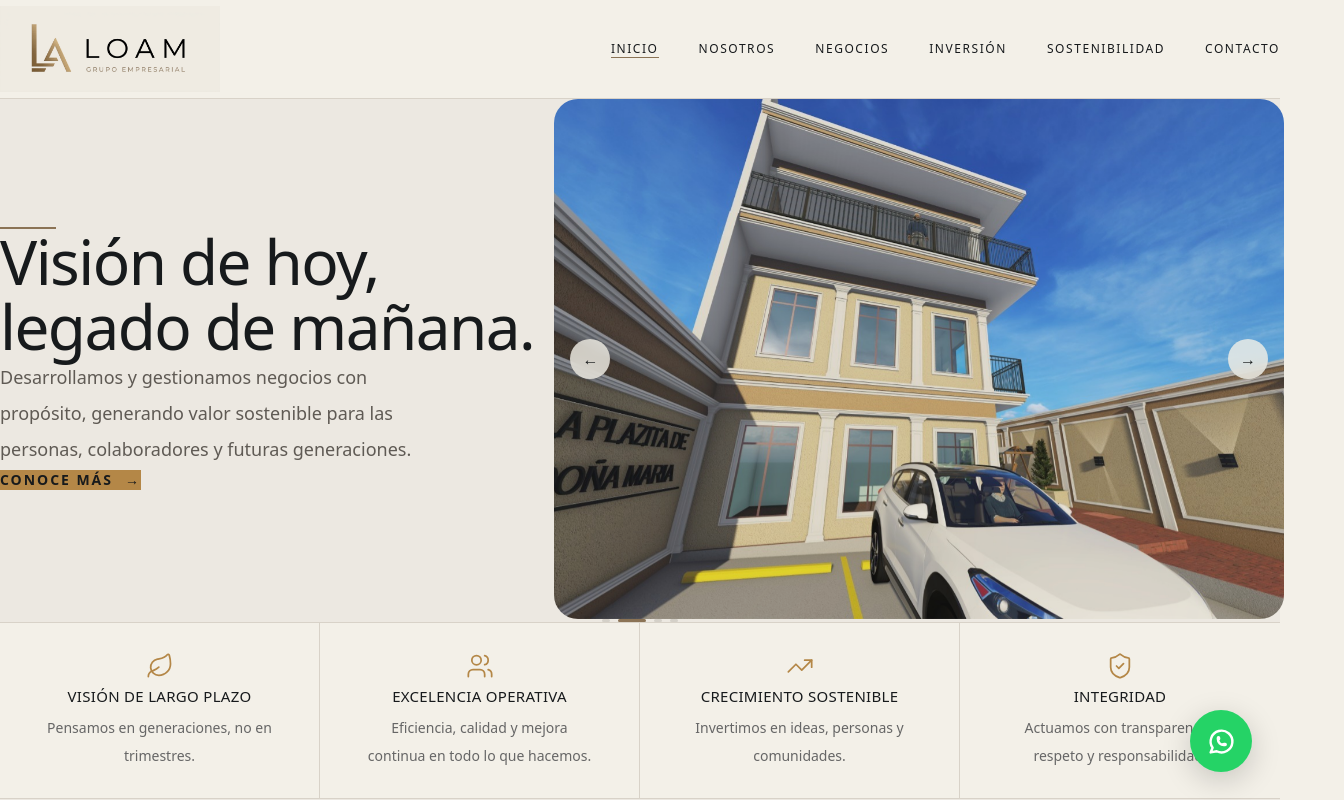
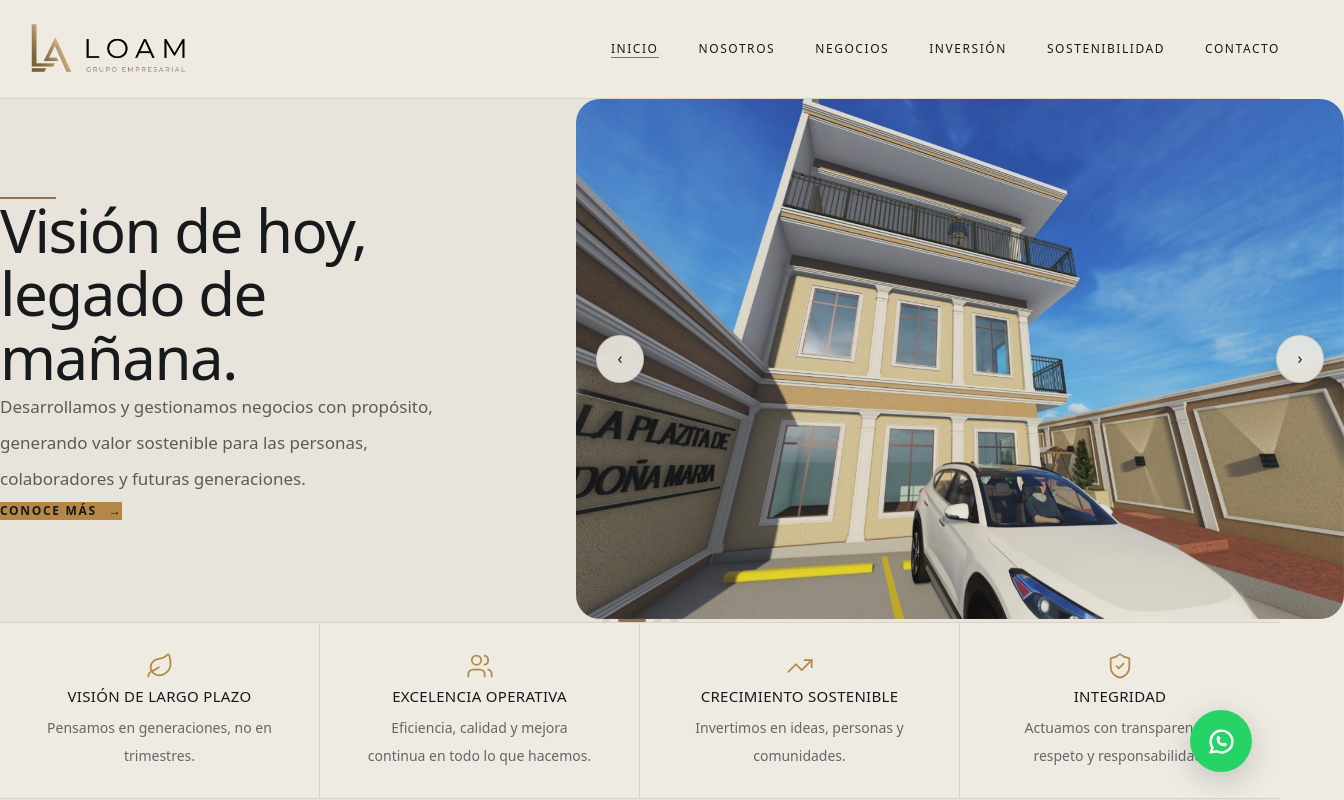
Before and after one commit to Grupo-Loam/grupo-loam, a Next.js app: page / in a window 1280 px wide. Shown: the top 800 px of the page, 1344 px wide, since content can reach past the window. Built offline with nearby package versions, Linux system fonts and the light colour scheme.

Commit message:
Corrigiendo colores del navbar y logo

```diff
--- a/src/app/globals.css
+++ b/src/app/globals.css
@@ -2,8 +2,8 @@
 
 :root {
   /* Fondos principales */
-  --bg-primary: #F3F0E8;
-  --bg-secondary: #ECE8E1;
+  --bg-primary: #EEEBE3;
+  --bg-secondary: #E8E4DC;
 
   /* Identidad LOAM */
   --color-marfil: #F3F0E8;
--- a/src/components/home/Hero.tsx
+++ b/src/components/home/Hero.tsx
@@ -26,21 +26,33 @@
     return () => clearInterval(interval);
   }, [paused]);
 
+  const previousSlide = () => {
+    setCurrentSlide((current) =>
+      current === 0 ? slides.length - 1 : current - 1
+    );
+  };
+
+  const nextSlide = () => {
+    setCurrentSlide((current) =>
+      current === slides.length - 1 ? 0 : current + 1
+    );
+  };
+
   return (
     <section className="w-full bg-[var(--bg-secondary)]">
-      <div className="w-full px-6 py-10 sm:px-8 md:py-14 lg:px-10 lg:py-16 2xl:px-12">
-        <div className="grid items-center gap-10 lg:grid-cols-[43%_57%] lg:gap-8">
+      <div className="mx-auto w-full max-w-[1700px] px-6 py-12 sm:px-8 md:py-16 lg:px-16 lg:py-20 xl:px-20 2xl:px-24">
+        <div className="grid items-center gap-12 lg:grid-cols-[40%_60%] lg:gap-16">
           {/* TEXTO */}
-          <div className="w-full max-w-[560px]">
+          <div className="w-full lg:pr-4 xl:pr-8">
             <div className="mb-5 h-[2px] w-12 bg-[var(--color-bronce)] lg:mb-6 lg:w-14" />
 
-            <h1 className="font-[var(--font-cinzel)] text-[37px] leading-[1.12] tracking-[-0.025em] text-[var(--color-carbon)] sm:text-[46px] lg:text-[58px] lg:leading-[1.05] xl:text-[62px]">
+            <h1 className="max-w-[600px] font-[var(--font-cinzel)] text-[37px] leading-[1.12] tracking-[-0.025em] text-[var(--color-carbon)] sm:text-[46px] lg:text-[54px] lg:leading-[1.06] xl:text-[60px]">
               Visión de hoy,
               <br />
               legado de mañana.
             </h1>
 
-            <p className="mt-6 max-w-[450px] text-[15px] leading-7 text-[var(--color-text-secondary)] sm:text-[16px] sm:leading-8 lg:mt-8 lg:text-[18px] lg:leading-9">
+            <p className="mt-6 max-w-[470px] text-[15px] leading-7 text-[var(--color-text-secondary)] sm:text-[16px] sm:leading-8 lg:mt-8 lg:text-[17px] lg:leading-9">
               Desarrollamos y gestionamos negocios con propósito, generando
               valor sostenible para las personas, colaboradores y futuras
               generaciones.
@@ -48,7 +60,7 @@
 
             <a
               href="#negocios"
-              className="mt-7 inline-flex items-center gap-3 bg-[var(--color-bronce-claro)] px-6 py-3 text-[11px] font-semibold uppercase tracking-[0.14em] text-white transition hover:bg-[var(--color-bronce)] lg:mt-10 lg:px-8 lg:py-4 lg:text-sm"
+              className="mt-7 inline-flex items-center gap-3 bg-[var(--color-bronce-claro)] px-6 py-3 text-[11px] font-semibold uppercase tracking-[0.14em] text-white transition duration-300 hover:bg-[var(--color-bronce)] lg:mt-9 lg:px-7 lg:py-4 lg:text-[12px]"
             >
               Conoce más
               <span>→</span>
@@ -57,7 +69,7 @@
 
           {/* CARRUSEL */}
           <div
-            className="relative h-[300px] w-full overflow-hidden rounded-[18px] transition-transform sm:h-[390px] md:h-[450px] lg:h-[500px] lg:-translate-x-5 lg:rounded-3xl xl:h-[520px] xl:-translate-x-7"
+            className="relative h-[300px] w-full overflow-hidden rounded-[18px] sm:h-[390px] md:h-[450px] lg:h-[500px] xl:h-[520px] lg:rounded-[24px]"
             onMouseEnter={() => setPaused(true)}
             onMouseLeave={() => setPaused(false)}
           >
@@ -65,9 +77,7 @@
               <div
                 key={slide}
                 className={`absolute inset-0 transition-opacity duration-1000 ease-in-out ${
-                  index === currentSlide
-                    ? "z-10 opacity-100"
-                    : "z-0 opacity-0"
+                  index === currentSlide ? "z-10 opacity-100" : "z-0 opacity-0"
                 }`}
               >
                 <Image
@@ -75,7 +85,7 @@
                   alt={`LOAM Grupo Empresarial ${index + 1}`}
                   fill
                   priority={index === 0}
-                  sizes="(max-width: 1024px) 100vw, 57vw"
+                  sizes="(max-width: 1024px) 100vw, 60vw"
                   className="object-cover object-center"
                 />
               </div>
@@ -85,34 +95,26 @@
             <button
               type="button"
               aria-label="Imagen anterior"
-              onClick={() =>
-                setCurrentSlide((current) =>
-                  current === 0 ? slides.length - 1 : current - 1
-                )
-              }
-              className="absolute left-4 top-1/2 z-20 hidden h-10 w-10 -translate-y-1/2 items-center justify-center rounded-full bg-[var(--bg-primary)]/80 text-[20px] text-[var(--color-carbon)] backdrop-blur-sm transition hover:bg-[var(--bg-primary)] md:flex"
+              onClick={previousSlide}
+              className="absolute left-5 top-1/2 z-20 hidden h-12 w-12 -translate-y-1/2 items-center justify-center rounded-full border border-black/10 bg-[#EEEBE3]/90 text-[22px] text-[var(--color-carbon)] shadow-[0_5px_20px_rgba(0,0,0,0.12)] backdrop-blur-md transition duration-300 hover:scale-105 hover:bg-[#EEEBE3] md:flex"
             >
-              ←
+              <span className="-translate-y-[1px]">‹</span>
             </button>
 
             {/* FLECHA DERECHA */}
             <button
               type="button"
               aria-label="Siguiente imagen"
-              onClick={() =>
-                setCurrentSlide((current) =>
-                  current === slides.length - 1 ? 0 : current + 1
-                )
-              }
-              className="absolute right-4 top-1/2 z-20 hidden h-10 w-10 -translate-y-1/2 items-center justify-center rounded-full bg-[var(--bg-primary)]/80 text-[20px] text-[var(--color-carbon)] backdrop-blur-sm transition hover:bg-[var(--bg-primary)] md:flex"
+              onClick={nextSlide}
+              className="absolute right-5 top-1/2 z-20 hidden h-12 w-12 -translate-y-1/2 items-center justify-center rounded-full border border-black/10 bg-[#EEEBE3]/90 text-[22px] text-[var(--color-carbon)] shadow-[0_5px_20px_rgba(0,0,0,0.12)] backdrop-blur-md transition duration-300 hover:scale-105 hover:bg-[#EEEBE3] md:flex"
             >
-              →
+              <span className="-translate-y-[1px]">›</span>
             </button>
           </div>
         </div>
 
         {/* INDICADORES */}
-        <div className="mt-5 flex items-center justify-center gap-2 lg:mt-6">
+        <div className="mt-6 flex items-center justify-center gap-2 lg:mt-7">
           {slides.map((_, index) => (
             <button
               key={index}
--- a/src/components/layout/Navbar.tsx
+++ b/src/components/layout/Navbar.tsx
@@ -31,9 +31,9 @@
   };
 
   return (
-    <header className="sticky top-0 z-50 w-full border-b border-[var(--color-border)] bg-[var(--bg-primary)]/95 backdrop-blur-md">
-      {/* CONTENEDOR PRINCIPAL */}
-      <div className="mx-auto flex h-[90px] w-full max-w-[1920px] items-center justify-between px-6 sm:px-8 md:h-[98px] lg:px-12 xl:px-16 2xl:px-24">
+    <header className="sticky top-0 z-50 w-full border-b border-[var(--color-border)] bg-[#EEEBE3]/95 backdrop-blur-md">
+      {/* CONTENEDOR */}
+      <div className="mx-auto flex h-[90px] w-full max-w-[1700px] items-center justify-between px-6 sm:px-8 md:h-[98px] lg:px-16 xl:px-20 2xl:px-24">
         {/* LOGO */}
         <Link
           href="/"
@@ -51,7 +51,7 @@
         </Link>
 
         {/* DESKTOP */}
-        <nav className="hidden items-center gap-7 lg:mr-12 lg:flex xl:mr-16 xl:gap-10 2xl:mr-20">
+        <nav className="hidden items-center gap-7 lg:flex xl:gap-10">
           {links.map((link) => {
             const active = isActive(link.href);
 
@@ -103,7 +103,7 @@
 
       {/* MENÚ MÓVIL */}
       <div
-        className={`overflow-hidden bg-[var(--bg-primary)] transition-all duration-500 lg:hidden ${
+        className={`overflow-hidden bg-[#EEEBE3] transition-all duration-500 lg:hidden ${
           open
             ? "max-h-[700px] border-t border-[var(--color-border)] opacity-100"
             : "max-h-0 opacity-0"
```
